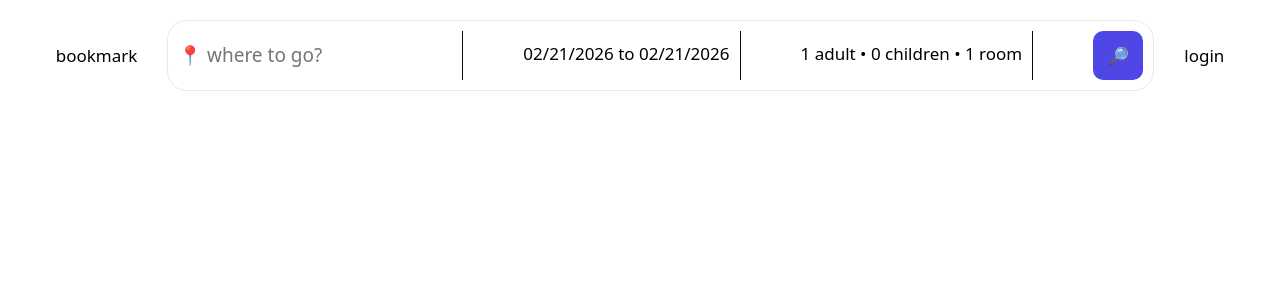
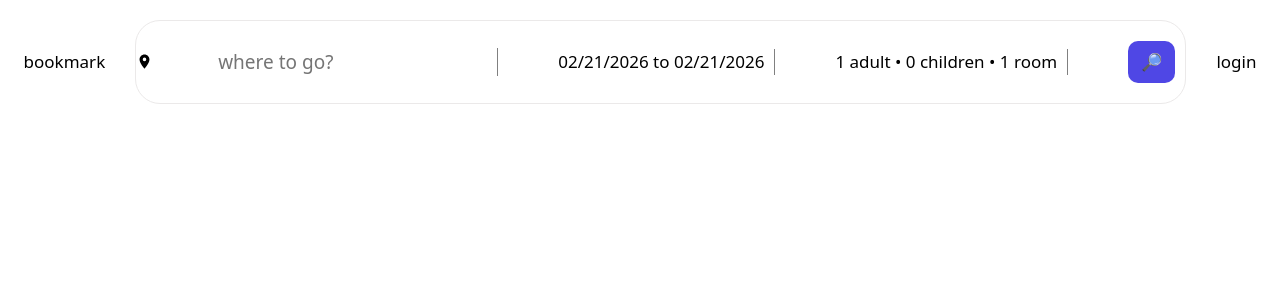
Before and after one commit to pouyaoskuee/Booking-app-with-react, a React (Vite) app in the folder BookingApp/: page / in a window 1280 px wide. Shown: the top 300 px of the page. Built offline with nearby package versions, Linux system fonts and the light colour scheme.

Commit message:
header toggle is donne

```diff
--- a/BookingApp/src/App.css
+++ b/BookingApp/src/App.css
@@ -1,19 +1,25 @@
 .App{
     padding: 2rem;
 }
+
+/*header*/
 
 .header{
     display: flex;
     justify-content: center;
     gap: 3rem;
+    transition: all 2s ease;
+
+
 }
 
 .header__navbar{
     display: flex;
     gap: 5rem;
     border: 1px solid var(--color--secendery);
-    border-radius: 2rem;
-    padding: 1rem 0;
+    border-radius: 2.5rem;
+    padding: 2rem 0;
+    align-items: center;
 }
 
 .header__search{
@@ -22,9 +28,46 @@
 }
 
 .header__search-btn{
-    width: 5rem;
     background-color: var(--color--primary);
     border-radius: 1rem;
     margin: 0 1rem;
+    padding: 0.8rem 1.3rem;
 
 }
+
+/*modal-filter*/
+
+.Modal-filter{
+    position: absolute;
+    top: 8rem;
+    right: 37rem;
+    display: flex;
+    flex-direction: column;
+    gap: 1.5rem;
+    background-color: var(--color--white);
+    padding: 2rem 1rem;
+    border-radius: 1.5rem;
+    box-shadow: 0 0 2rem 0 var(--color--secendery);
+}
+
+.modal-filter__item{
+    display: flex;
+    flex-direction: row;
+    align-items: center;
+    justify-content: space-between;
+    gap: 2.2rem;
+
+}
+
+.modal-filter__nums{
+    display: flex;
+    flex-direction: row;
+    align-items: center;
+    gap: 2rem;
+}
+
+.modal-filter__item button{
+    background-color: var(--color--third);
+    padding: 0.4rem 1.1rem;
+    border-radius: 1rem;
+}
--- a/BookingApp/src/Components/Header.jsx
+++ b/BookingApp/src/Components/Header.jsx
@@ -1,24 +1,74 @@
-import React from 'react';
+import {useRef, useState} from 'react';
+import useOutsideClick from "../Hooks/useOutsideClick.js";
+import {MdLocationOn} from 'react-icons/md'
+const Header = () => {
+    const [destination, setDestination] = useState('')
+    const [show, setShow] = useState(false);
+    const [option, setOption] = useState({
+        adult: 1,
+        children: 0,
+        room: 1,
+    })
 
-const Header = () => {
+    console.log(show)
+
+    const handleOption = (name, operation) => {
+        setOption((prev) => {
+            return {
+                ...prev,
+                [name]: operation === 'inc' ? option[name] + 1 : option[name] - 1
+            }
+
+        })
+    }
     return (
         <header className="header">
             <button className={'heder__bookmarks'}>bookmark</button>
             <div className={'header__navbar'}>
-                <input className={'header__search border-r'} placeholder={'📍 where to go?'}/>
+                <MdLocationOn/> <input className={'header__search border-r'} name={'destination'} id={'destination'}
+                 placeholder={' where to go?'} onChange={(e) => setDestination(e.target.value)}/>
                 <div className={'header__date border-r'}>
                     <span></span>
                     <p>02/21/2026 to 02/21/2026 </p>
                 </div>
-                <div className={'header__option border-r'}>
-                    1 adult  •  0 children  • 1 room
+                <div onClick={(e) => setShow(!show)} className={'header__option border-r'}>
+                    {option.adult} adult • {option.children} children • {option.room} room
                 </div>
                 <button className={'header__search-btn'}>🔎</button>
             </div>
             <button className={'header__login'}>login</button>
-
+            {show && <Modal_filter option={option} handleOption={handleOption} setShow={setShow}/>}
         </header>
     );
 };
 
 export default Header;
+
+function Modal_filter({option, handleOption , setShow}) {
+
+    const optionRef = useRef();
+    useOutsideClick(optionRef , ()=>setShow(false));
+
+    return (
+        <div className={'Modal-filter'} ref={optionRef}>
+            <Modal_items type={'adult'} minLimit={1} option={option} handleOption={handleOption}/>
+            <Modal_items type={'children'} minLimit={0} option={option} handleOption={handleOption}/>
+            <Modal_items type={'room'} minLimit={1} option={option} handleOption={handleOption}/>
+
+        </div>
+    )
+}
+
+function Modal_items({type, minLimit, option, handleOption}) {
+    return (
+        <div className={'modal-filter__item'}>
+            <p>{type}</p>
+            <div className={'modal-filter__nums'}>
+                <button onClick={() => handleOption(type, 'dec')} disabled={option[type] <= minLimit}>-</button>
+                <span>{option[type]}</span>
+                <button onClick={() => handleOption(type, 'inc')}>+</button>
+            </div>
+
+        </div>
+    )
+}
--- /dev/null
+++ b/BookingApp/src/Hooks/useOutsideClick.js
@@ -0,0 +1,17 @@
+import {useEffect} from "react";
+
+export default function useOutsideClick(ref , cb) {
+    useEffect(() => {
+
+        function handleOutsideClick(e) {
+            if (ref.current && !ref.current.contains(e.target) && !e.target.classList.contains('header__option')) {
+                cb()
+            }
+
+
+        }
+
+        document.addEventListener("click", handleOutsideClick)
+
+    }, [ref , cb]);
+}
--- a/BookingApp/src/index.css
+++ b/BookingApp/src/index.css
@@ -15,7 +15,7 @@ html{
     --color--dark: rgb(16, 23, 34);
     --color--primary:#4F47E5;
     --color--secendery: #EBE9E9;
-    --color--third: rgb(100 116 139);
+    --color--third: #F1F5F9;
     --color--fours: rgb(148 163 184);
 
 }
@@ -76,6 +76,6 @@ h3{
 }
 
 .border-r{
-    border-right: 1px solid var(--color--text);
-    padding: 1rem;
+    border-right: 1px solid gray;
+    padding: 0 1rem;
 }
```
